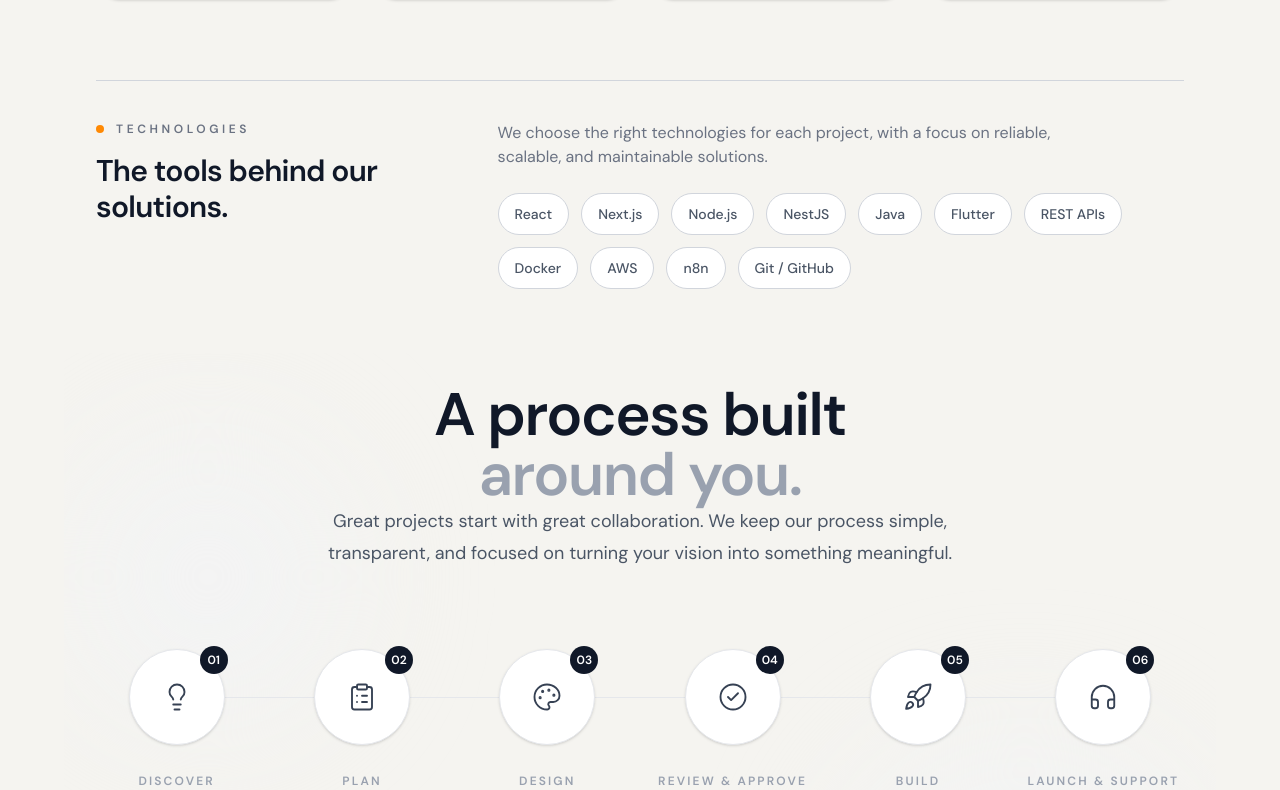
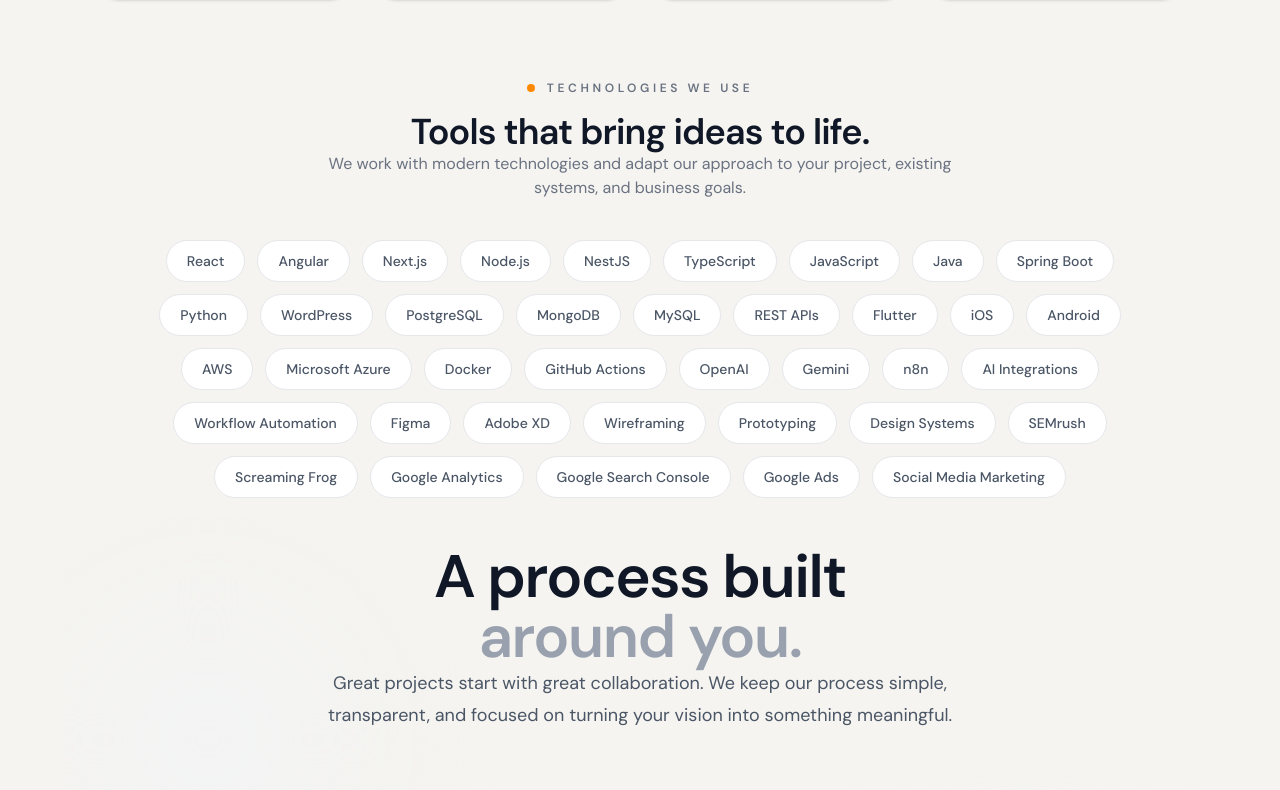
Before and after one commit to KMaleesha/CGI_portfolio, a React (Vite) app: page / in a window 1280 px wide. Shown: the part 2370-3160 px from the top of the page. Built offline with nearby package versions, Linux system fonts and the light colour scheme.

Commit message:
technologies

```diff
--- a/src/components/Process.tsx
+++ b/src/components/Process.tsx
@@ -62,7 +62,7 @@
 
 export default function HowWeWork() {
   return (
-    <section className="relative overflow-hidden bg-[#f5f4f0] pt-4 pb-0 sm:pt-8">
+    <section className="relative overflow-hidden bg-[#f5f4f0] pt-4 pb-0 sm:pt-8 border-t border-gray-100">
       <div className="pointer-events-none absolute left-0 top-20 h-72 w-72 rounded-full bg-gray-100/70 blur-3xl" />
       <div className="pointer-events-none absolute bottom-0 right-0 h-96 w-96 rounded-full bg-gray-100/70 blur-3xl" />
 
--- a/src/components/Services.tsx
+++ b/src/components/Services.tsx
@@ -57,16 +57,43 @@
 
 const technologies = [
   'React',
+  'Angular',
   'Next.js',
   'Node.js',
   'NestJS',
+  'TypeScript',
+  'JavaScript',
   'Java',
+  'Spring Boot',
+  'Python',
+  'WordPress',
+  'PostgreSQL',
+  'MongoDB',
+  'MySQL',
+  'REST APIs',
   'Flutter',
-  'REST APIs',
+  'iOS',
+  'Android',
+  'AWS',
+  'Microsoft Azure',
   'Docker',
-  'AWS',
+  'GitHub Actions',
+  'OpenAI',
+  'Gemini',
   'n8n',
-  'Git / GitHub',
+  'AI Integrations',
+  'Workflow Automation',
+  'Figma',
+  'Adobe XD',
+  'Wireframing',
+  'Prototyping',
+  'Design Systems',
+  'SEMrush',
+  'Screaming Frog',
+  'Google Analytics',
+  'Google Search Console',
+  'Google Ads',
+  'Social Media Marketing',
 ]
 
 const Services = () => {
@@ -97,19 +124,16 @@
           </div>
         </div>
 
-        {/* Services Grid */}
         <div className="grid gap-5 md:grid-cols-2 xl:grid-cols-4">
           {services.map((service, index) => (
             <a
               key={service.title}
               href="#contact"
               aria-label={`Discuss ${service.title}`}
-              className="group relative flex min-h-[23rem] flex-col overflow-hidden rounded-3xl border border-gray-200 bg-white p-6 shadow-sm transition duration-300 hover:-translate-y-1 hover:border-orange-300 hover:shadow-[0_24px_60px_-24px_rgba(124,45,18,0.28)] focus-visible:outline-none focus-visible:ring-2 focus-visible:ring-orange-500 focus-visible:ring-offset-4 md:p-7"
+              className="group relative flex min-h-92 flex-col overflow-hidden rounded-3xl border border-gray-200 bg-white p-6 shadow-sm transition duration-300 hover:-translate-y-1 hover:border-orange-300 hover:shadow-[0_24px_60px_-24px_rgba(124,45,18,0.28)] focus-visible:outline-none focus-visible:ring-2 focus-visible:ring-orange-500 focus-visible:ring-offset-4 md:p-7"
             >
-              {/* Decorative circle */}
               <div className="pointer-events-none absolute -right-14 -top-14 size-40 rounded-full bg-linear-to-br from-orange-100 to-amber-50 transition-transform duration-500 group-hover:scale-125" />
 
-              {/* Top */}
               <div className="relative z-10 flex items-center">
                 <div className="flex items-center gap-3">
                   <span className="flex size-10 items-center justify-center rounded-2xl bg-orange-100 text-sm font-bold text-orange-700 transition-colors group-hover:bg-orange-500 group-hover:text-white">
@@ -159,41 +183,37 @@
             </a>
           ))}
         </div>
-
         {/* Technologies */}
-        <div className="mt-20 border-t border-gray-300 pt-10 pb-16">
-          <div className="grid gap-8 md:grid-cols-[0.7fr_1.3fr] md:items-start">
-            <div>
-              <div className="flex items-center gap-3">
+        <div className="mt-20 pb-4">
+          <div className="text-center">
+            <div className="flex items-center justify-center gap-3">
               <span className="size-2 rounded-full bg-orange-400" />
 
               <p className="text-xs font-semibold uppercase tracking-[0.3em] text-gray-500">
-                  Technologies
+                Technologies we use
               </p>
             </div>
 
-              <h3 className="mt-4 text-2xl font-semibold tracking-tight text-gray-900 md:text-3xl">
-                The tools behind our solutions.
+            <h3 className="mx-auto mt-4 max-w-2xl text-3xl font-semibold tracking-tight text-gray-900 md:text-4xl">
+              Tools that bring ideas to life.
             </h3>
+
+            <p className="mx-auto mt-4 max-w-2xl text-sm leading-6 text-gray-500 md:text-base">
+              We work with modern technologies and adapt our approach to your
+              project, existing systems, and business goals.
+            </p>
           </div>
 
-            <div>
-              <p className="mb-6 max-w-xl text-sm leading-6 text-gray-500 md:text-base">
-                We choose the right technologies for each project, with a focus
-                on reliable, scalable, and maintainable solutions.
-              </p>
-
-              <div className="flex flex-wrap gap-3">
+          {/* Technology Wall */}
+          <div className="mx-auto mt-10 flex max-w-5xl flex-wrap justify-center gap-3">
             {technologies.map((technology) => (
               <span
                 key={technology}
-                    className="rounded-full border border-gray-300 bg-white px-4 py-2.5 text-sm font-medium text-gray-600 transition-colors hover:border-orange-300 hover:bg-orange-200/50 hover:text-gray-900"
+                className="rounded-full border border-gray-200 bg-white px-5 py-2.5 text-sm font-medium text-gray-600 transition-all duration-200 hover:-translate-y-1 hover:border-orange-300 hover:bg-orange-50 hover:text-gray-900 hover:shadow-sm"
               >
                 {technology}
               </span>
             ))}
-              </div>
-            </div>
           </div>
         </div>
       </div>
```
Lines whose indentation alone changed are shown as unchanged.
